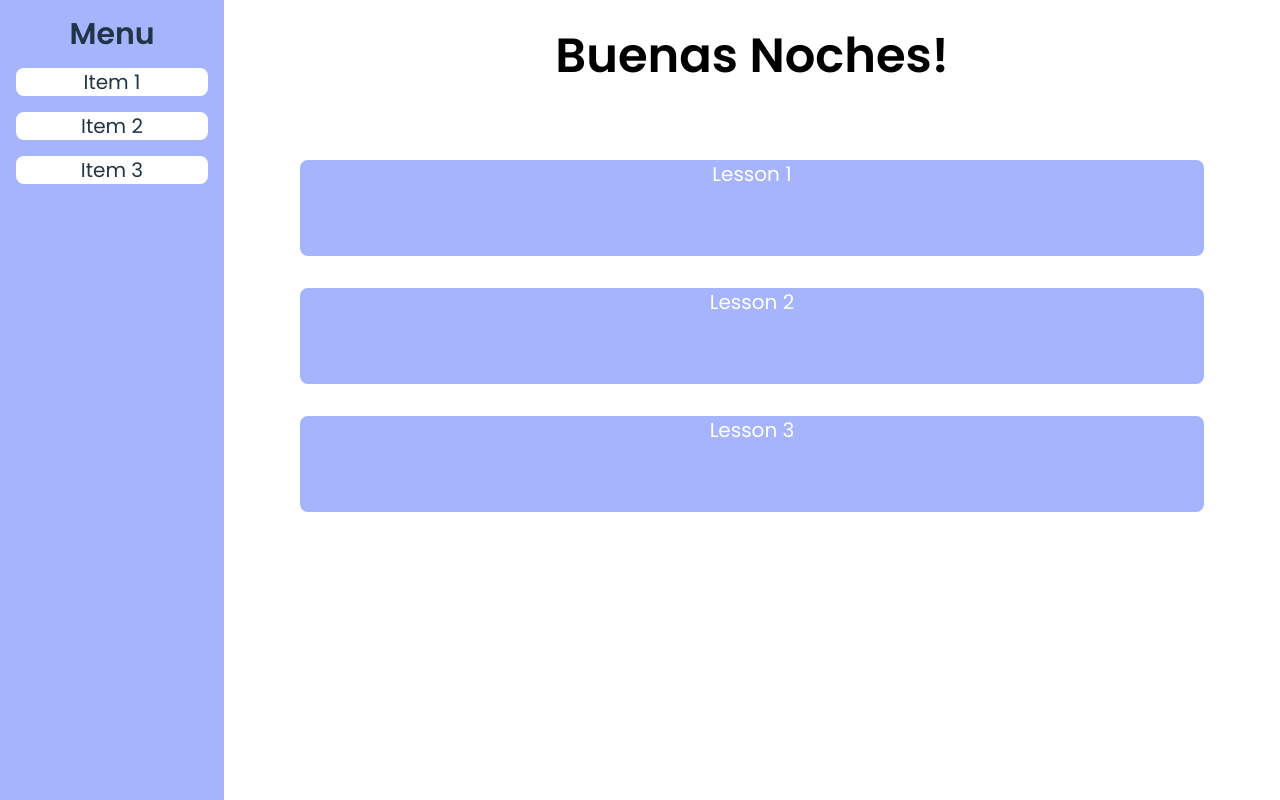
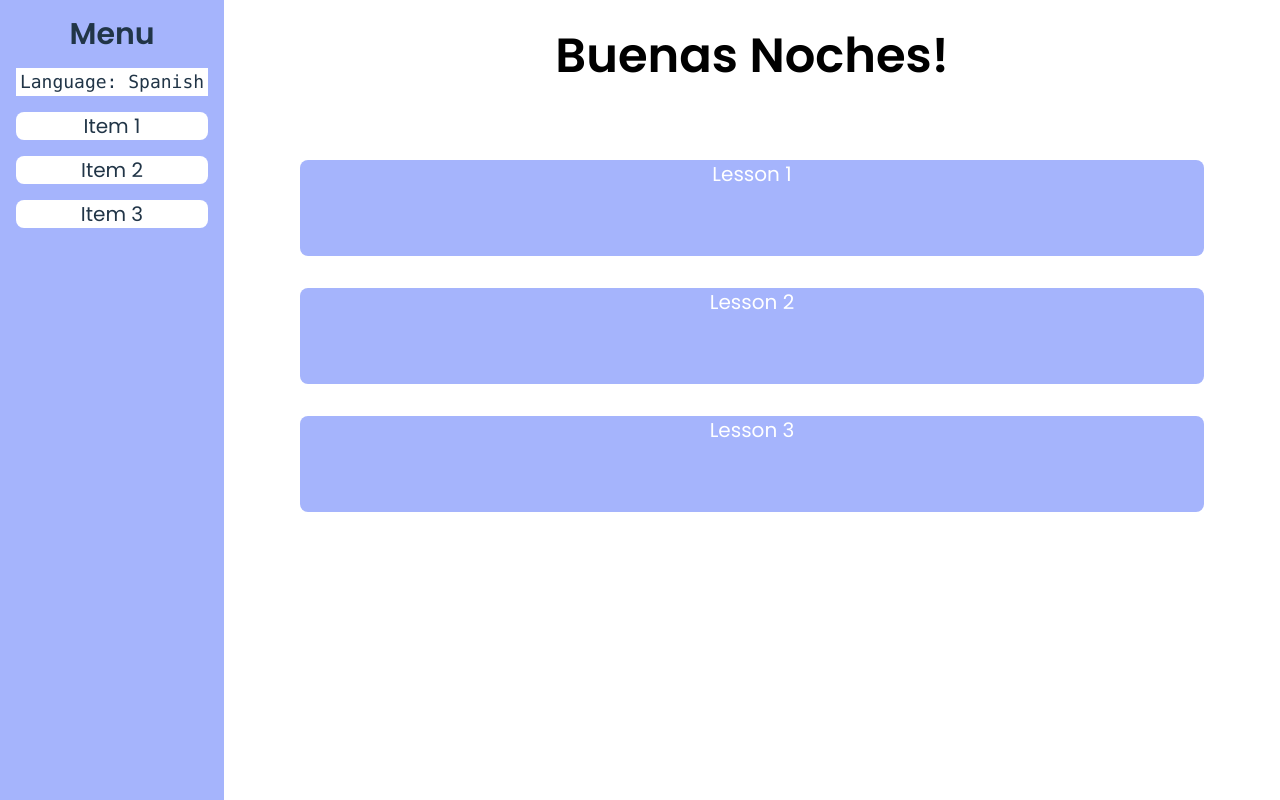
Before and after one commit to zhucs/buenas-tardes, a React (Vite) app: page / in a window 1280 px wide. Built offline with nearby package versions, Linux system fonts and the light colour scheme.

Commit message:
basic-lesson-page Create a language state in App component to track current user language and a 'LanguageContext' to pass state data to deep children

```diff
--- a/src/App.jsx
+++ b/src/App.jsx
@@ -1,12 +1,24 @@
 import './App.css'
 
 import {BrowserRouter} from "react-router-dom";
+import {useState} from "react";
+
 import MainPage from "./Pages/MainPage.jsx";
+import {LanguageContext} from "./constants/LanguageContext.jsx";
 
 const App = () => {
+    // Language that the user is currently learning
+    const [language, setLanguage] = useState("Spanish");
+    const updateLanguage = (newLang) => {
+        setLanguage(newLang);
+    }
+
     return (
         <BrowserRouter>
-            <MainPage/>
+            <LanguageContext.Provider value={{language: language, updateLanguage: updateLanguage}}>
+                <MainPage/>
+            </LanguageContext.Provider>
+
         </BrowserRouter>
     );
 }
--- a/src/components/Lessons.jsx
+++ b/src/components/Lessons.jsx
@@ -1,8 +1,12 @@
 import '../App.css'
+
 import {spanishLessons} from "../constants/index.js";
+import {useContext} from "react";
+import {LanguageContext} from "../constants/LanguageContext.jsx";
 
 const Lessons = () => {
-    const getGreeting = () => {
+    const {language} = useContext(LanguageContext)
+    const getSpanishGreeting = () => {
         const currentTime = new Date().getHours();
         let greeting = '';
 
@@ -16,11 +20,22 @@ const Lessons = () => {
         return greeting;
     };
 
+    // Select which greeting is displayed based on current language
+    let displayedGreeting;
+    switch (language) {
+        case "Spanish":
+            displayedGreeting = getSpanishGreeting()
+            break;
+        default:
+            displayedGreeting = getSpanishGreeting() // Greeting is Spanish is default
+    }
+
     return (
         <div className={`bg-cover bg-no-repeat bg-white h-full`}>
             <div>
                 <div className={`flex justify-center items-center`}>
-                    <h3 className={`mt-8 text-black font-semibold lg:text-5xl text-4xl animate-none`}>{getGreeting()}</h3>
+                    <h3 className={`mt-8 text-black font-semibold lg:text-5xl text-4xl animate-none`}>
+                        {displayedGreeting}</h3>
                 </div>
                 <div className={`flex justify-center items-center`}>
                     <ul className={`mt-12 w-11/12`}>
--- a/src/components/SideBarMenu.jsx
+++ b/src/components/SideBarMenu.jsx
@@ -1,20 +1,26 @@
 import '../App.css'
+
 import {sidebarItems} from "../constants/index.js";
+import {useContext} from "react";
+import {LanguageContext} from "../constants/LanguageContext.jsx";
 
 const SideBarMenu = () => {
+    const { language } = useContext(LanguageContext);
+
     return (
         <div className="flex">
             <div className="w-56 bg-indigo-300 h-screen">
                 <div>
-                    <div>
+                    <div className="">
                         <h3 className="text-center font-semibold text-3xl m-4">Menu</h3>
+                        <h1 className="text-center font-mono text-lg bg-white m-4">{`Language: ${language}`}</h1>
                     </div>
                     <div>
                         <ul className="">
                             {sidebarItems.map((sidebarItem) => (
                                 <li
                                     key={sidebarItem.id}
-                                    className="text-center cursor-pointer m-4 bg-white rounded-lg transition-transform hover:scale-105 text-xl"
+                                    className="text-center cursor-pointer bg-white m-4 rounded-lg transition-transform hover:scale-105 text-xl"
                                 >
                                     {sidebarItem.title}
                                 </li>
--- /dev/null
+++ b/src/constants/LanguageContext.jsx
@@ -0,0 +1,4 @@
+// Context for passing language state to children
+import {createContext} from 'react';
+
+export const LanguageContext = createContext({language: null, updateLanguage: null});
```
